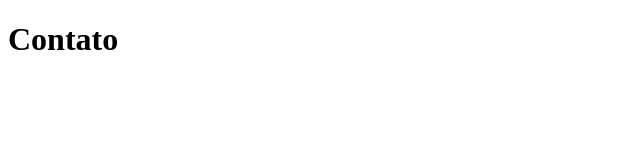
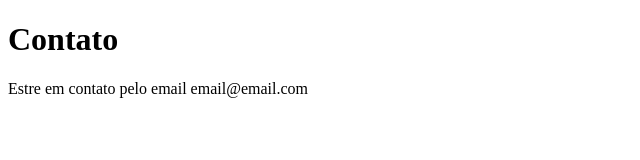
Before and after one commit to necobrn/sistema-de-cadastro, a plain HTML site: page contato.html in a window 1280 px wide. Shown: the whole page, without its empty margins (0-640 px from the left). Drawn offline with Linux system fonts and the light colour scheme.

Commit message:
adicionando email de contato

```diff
--- a/contato.html
+++ b/contato.html
@@ -8,5 +8,6 @@
 </head>
 <body>
     <h1>Contato</h1>
+    <p>Estre em contato pelo email email@email.com</p>
 </body>
 </html>
```
